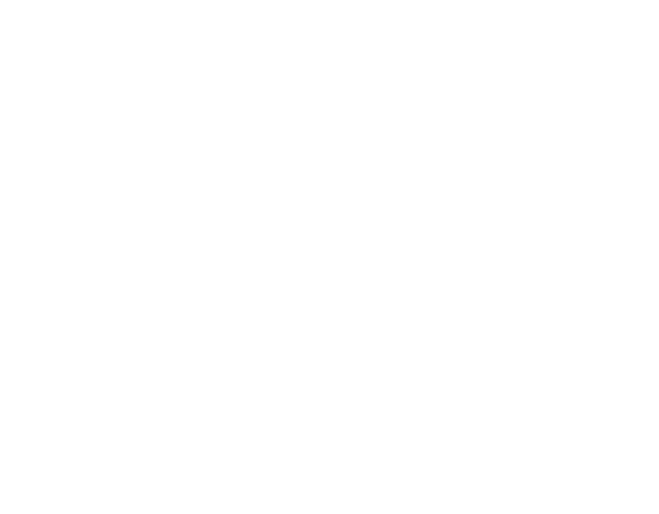
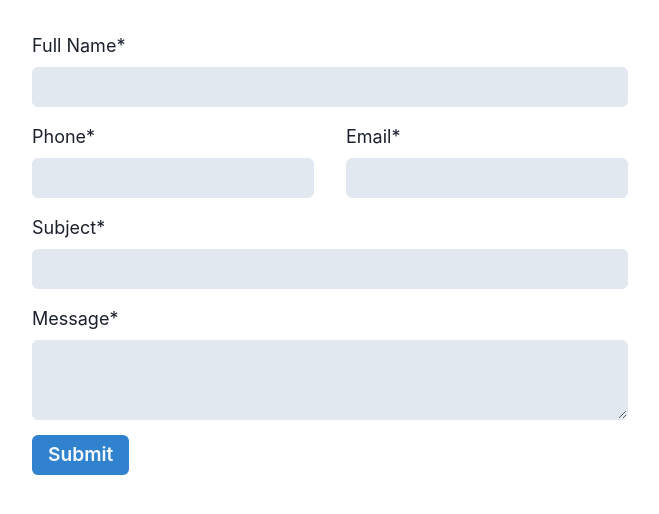
Before and after one commit to Shaktikc/api-call-pattern-in-react, a React (Create React App) app: page / in a window 1280 px wide. Shown: the top 514 px of the page, without its empty margins (310-969 px from the left). Built offline with nearby package versions, Linux system fonts and the light colour scheme; no server answers.

Commit message:
working on contact form

```diff
--- a/package.json
+++ b/package.json
@@ -16,7 +16,8 @@
     "react-dom": "^18.2.0",
     "react-query": "^3.39.1",
     "react-scripts": "5.0.1",
-    "web-vitals": "^2.1.4"
+    "web-vitals": "^2.1.4",
+    "yup": "^0.32.11"
   },
   "scripts": {
     "start": "react-scripts start",
--- a/src/pages/ContactUs/ContactUs.jsx
+++ b/src/pages/ContactUs/ContactUs.jsx
@@ -1,11 +1,13 @@
 import React from "react";
 import { ContactInfo } from "./components/ContactInfo";
 import { Box } from "@chakra-ui/react";
+import { ContactForm } from "./components/ContactForm";
 
 export const ContactUs = () => {
   return (
     <Box>
       <ContactInfo />
+      <ContactForm />
     </Box>
   );
 };
--- a/src/pages/ContactUs/components/ContactForm.jsx
+++ b/src/pages/ContactUs/components/ContactForm.jsx
@@ -1,8 +1,5 @@
 import { Box, GridItem, Input, Text } from "@chakra-ui/react";
 import { Textarea, Grid, Button, useToast } from "@chakra-ui/react";
-import { useFormik } from "formik";
-import { getContact } from "../../../redux/FooterSlice";
-import { useDispatch, useSelector } from "react-redux";
 
 import React, { useEffect } from "react";
 import { useContactForm } from "./useContactFrom";
@@ -10,7 +7,6 @@
 export const ContactForm = () => {
   // const footers = useSelector((state) => state.footers);
   const { formik } = useContactForm();
-  const dispatch = useDispatch();
 
   // useEffect(() => {
   //   if (footers?.success === true) {
```
Also changed, not shown: 1 other file (tests, documents, lock files or other folders).
